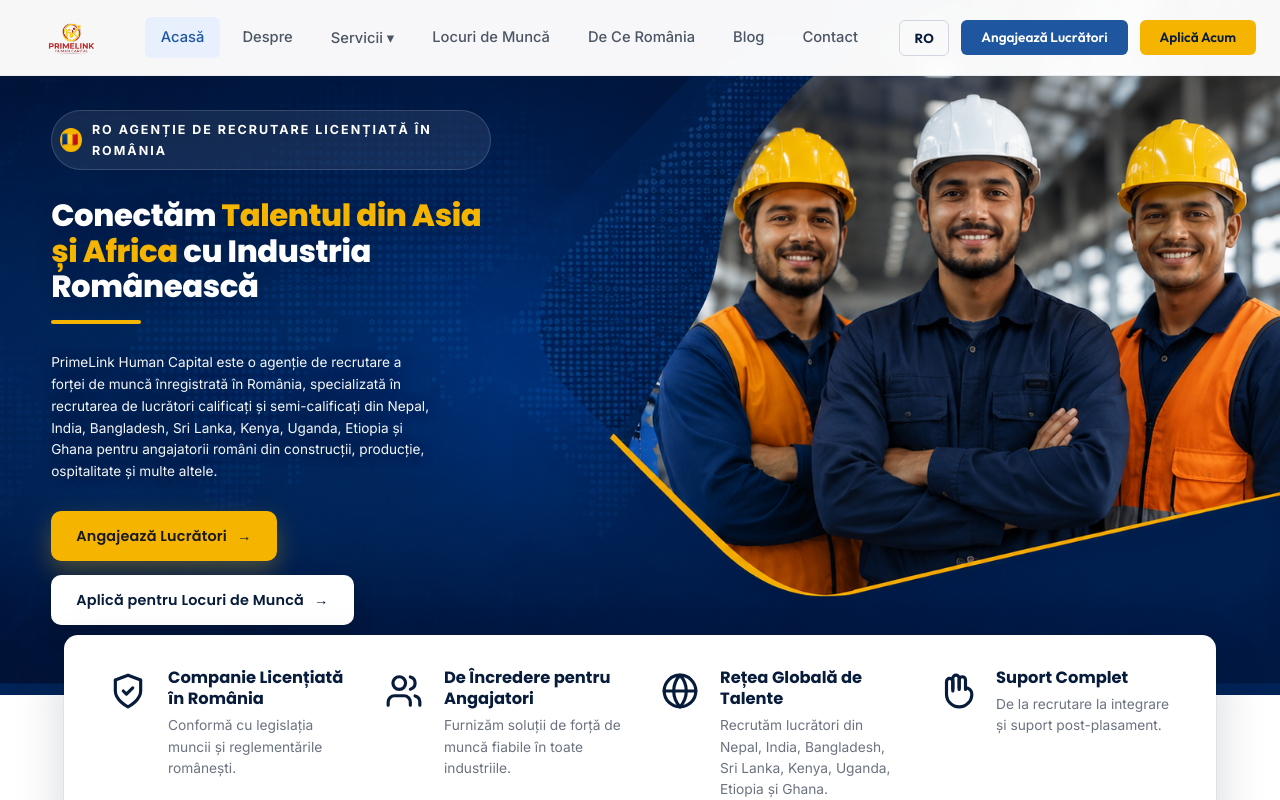
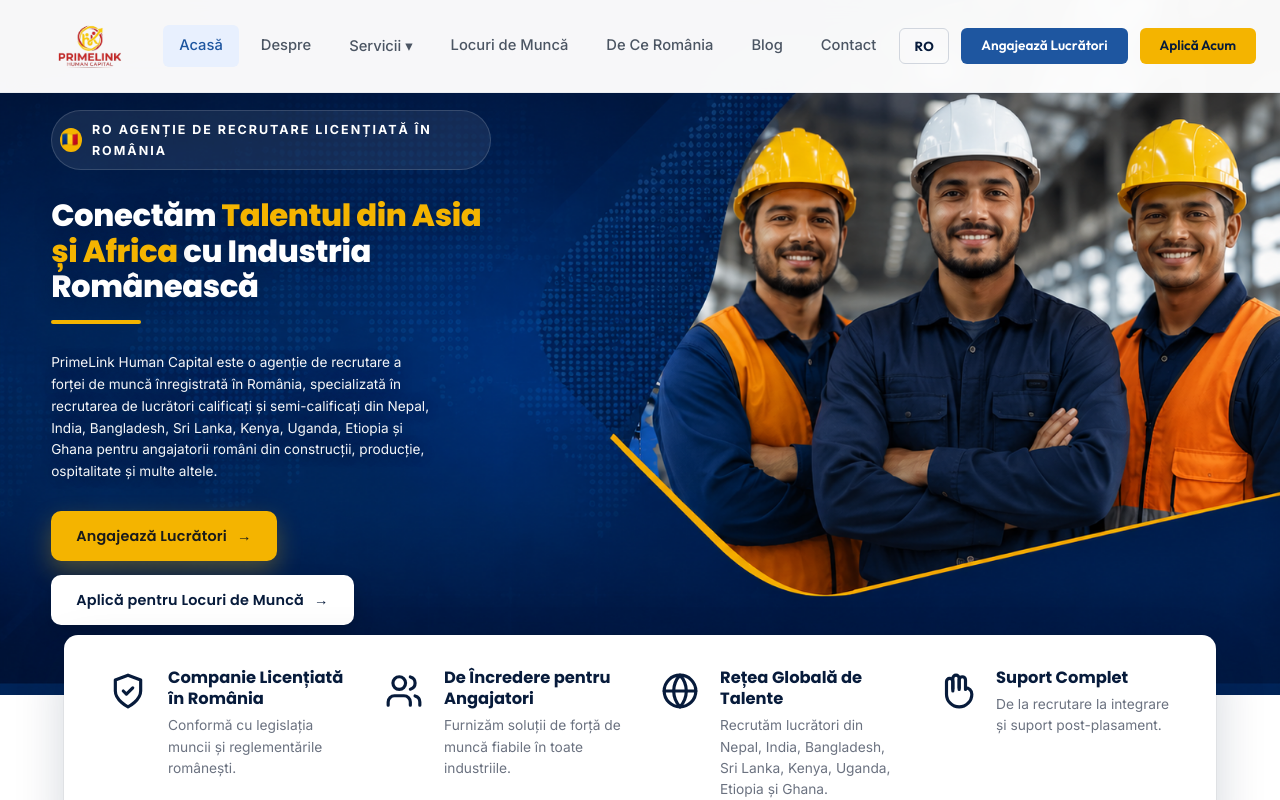
Before and after one commit to BIKASH907/PrimeLink, a Next.js app: page / in a window 1280 px wide. Shown: the top 800 px of the page. Built offline with nearby package versions, Linux system fonts and the light colour scheme.

Commit message:
ui: bigger more visible header logo

```diff
--- a/components/Header.js
+++ b/components/Header.js
@@ -42,7 +42,7 @@ export default function Header() {
       <header className={`header ${scrolled ? 'scrolled' : ''}`}>
         <div className="header-inner">
           <Link href="/" className="logo">
-            <img src="/logo.png" alt="Primelink Human Capital" style={{ height: '52px', width: 'auto' }} />
+            <img src="/logo.png" alt="Primelink Human Capital" style={{ height: '72px', width: 'auto', display: 'block' }} />
           </Link>
 
           <nav className="nav">
--- a/styles/globals.css
+++ b/styles/globals.css
@@ -142,9 +142,20 @@ img { max-width: 100%; height: auto; }
   align-items: center;
   justify-content: space-between;
   padding: 0 24px;
-  height: 75px;
+  height: 92px;          /* taller header so the bigger logo fits */
   max-width: 1400px;
   margin: 0 auto;
+}
+
+.logo img {
+  max-height: 72px;
+  width: auto;
+  display: block;
+}
+
+@media (max-width: 768px) {
+  .header-inner { height: 76px; }
+  .logo img { max-height: 56px; }
 }
 
 .logo {
```
